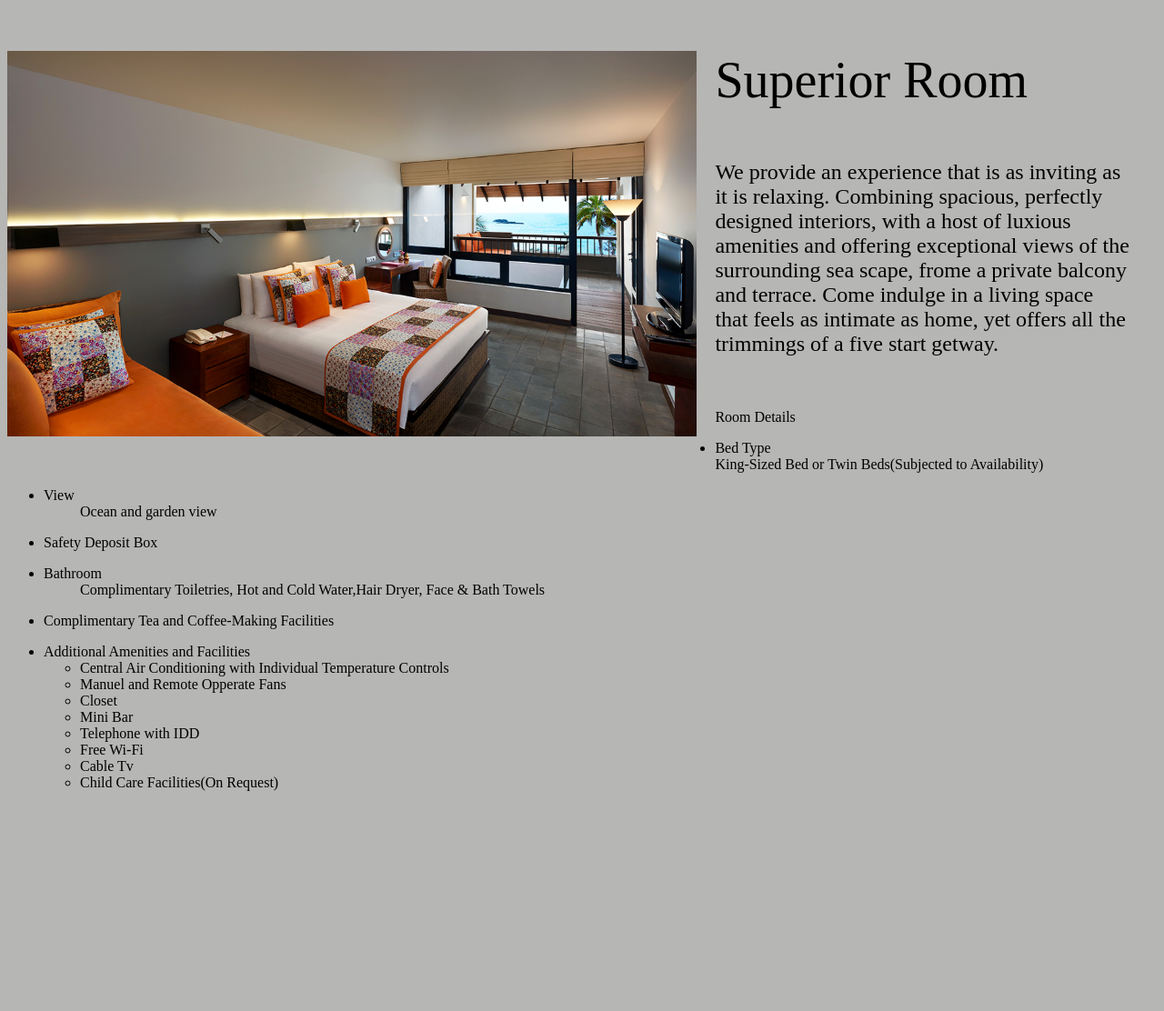
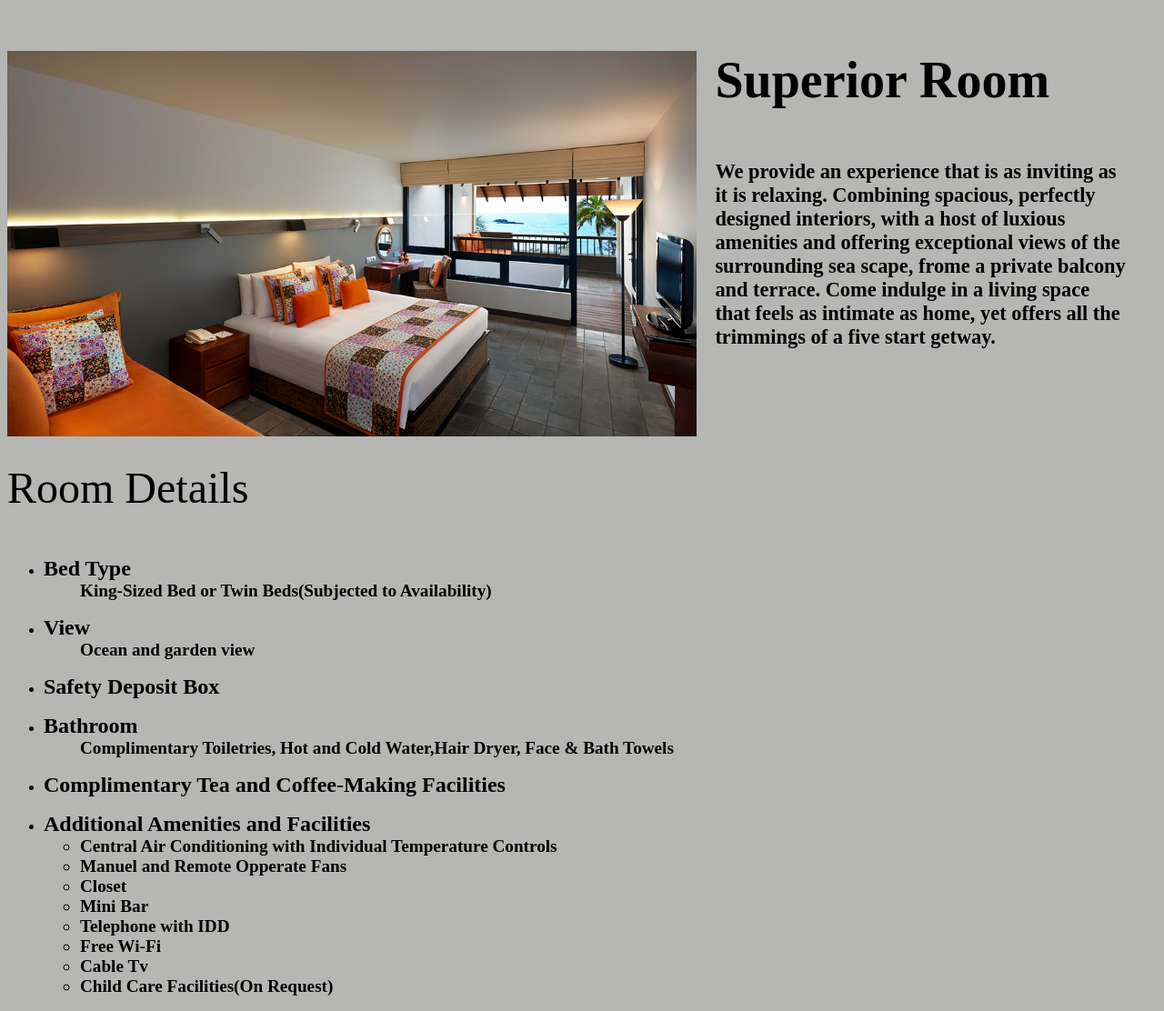
Before and after one commit to hnsemage/Final-Assignment-Web, a PHP site: page /superior.html in a window 1280 px wide. Shown: the whole page at 91% size. Before the commit the page ends 870 px from the top, so only its background shows below. Run offline with PHP 8.4, Linux system fonts and the light colour scheme.

Commit message:
Update superior.css

```diff
--- a/superior.css
+++ b/superior.css
@@ -1,6 +1,5 @@
 body{
 	background:#B6B6B4;
-
 }
 .img1{
 	width: 100%;
@@ -9,6 +8,7 @@
 .title1{
 	font-family:Centaur;
 	font-size: 325%;
+	font-weight: bold;
 }
 .para1{
 	margin-left: 10px;
@@ -16,27 +16,43 @@
 	padding-left: 20px;
 	padding-right: 20px;
 	clear: right;
+	font-size: 120%;
+	font-family: "Ink Free";
+}
+.title2{
+	text-align: left;
+	font-family:Centaur;
+	font-size: 300%;
+}
+.list1{
 	font-size: 150%;
 	font-family: "Ink Free";
+	font-weight: bold;
+}
+.list2{
+	font-size: 120%;
+	font-family: "Candara Light";
+	font-weight: bold;
+}
 }
 @media screen and (min-width: 768px){
 	.img1{
 	width: 100%;
-	height: 10%;
-	height: 10%;
+	height: 30%;
 	padding-bottom: 30px;
 
 }
 .title1{
 	font-family:Centaur;
 	font-size: 325%;
+	font-weight: bold;
 }
 .para1{
 	margin-left: 10px;
 	margin-right: 10px;
 	padding-left: 20px;
 	padding-right: 20px;
-	font-size: 100%;
+	font-size: 120%;
 	font-family: "Ink Free";
 }
 .para1{
@@ -47,13 +63,14 @@
 @media screen and (min-width: 1000px){
 	.img1{
 	width: 60%;
-	height: 25%;
+	height: 65%;
 	float: left;
 	padding-right: 20px;
 }
 .title1{
 	font-family:Centaur;
 	font-size: 350%;
+	font-weight: bold;
 }
 .para1{
 	margin-left: 10px;
@@ -61,7 +78,8 @@
 	padding-left: 20px;
 	padding-right: 20px;
 	clear: right;
-	font-size: 150%;
+	font-size: 140%;
 	font-family: "Ink Free";
+	font-weight: bold;
 }
 }
```
